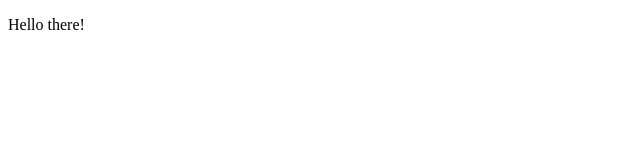
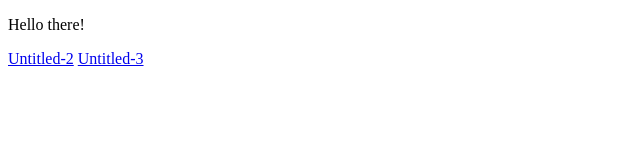
Before and after one commit to Hamzasifealdin/BIT21503-Lab4b, a plain HTML site: page index.html in a window 1280 px wide. Shown: the whole page, without its empty margins (0-640 px from the left). Drawn offline with Linux system fonts and the light colour scheme.

Commit message:
Update index.html

```diff
--- a/index.html
+++ b/index.html
@@ -7,8 +7,8 @@
     <div id="myElement">
         <p>Welcome to my website!</p>
     </div>
-<a href=" https://hamzasifealdin.github.io/BIT21503-Lab4b/Untitled-2.html" target="_blank" rel="noopener noreferrer"></a>
-<a href=" https://hamzasifealdin.github.io/BIT21503-Lab4b/Untitled-3.html" target="_blank" rel="noopener noreferrer"></a>
+<a href=" https://hamzasifealdin.github.io/BIT21503-Lab4b/Untitled-2.html" target="_blank" rel="noopener noreferrer">Untitled-2</a>
+<a href=" https://hamzasifealdin.github.io/BIT21503-Lab4b/Untitled-3.html" target="_blank" rel="noopener noreferrer">Untitled-3</a>
 
 
 
```
